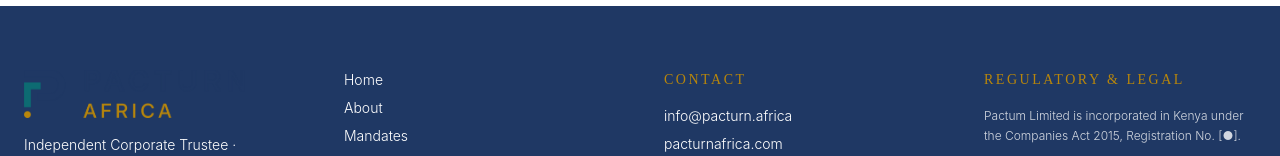
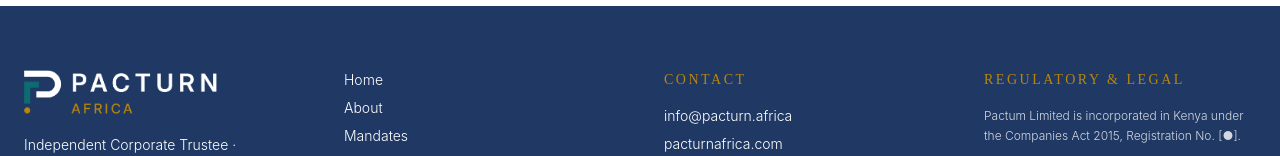
Before and after one commit to Griffin-Ndede/Pacturn_frontend, a React (Vite) app: page / in a window 1280 px wide. Shown: the part 3811-3967 px from the top of the page. Built offline with nearby package versions, Linux system fonts and the light colour scheme.

Commit message:
Fix: changes the footer logo

```diff
--- a/src/Components/Footer.jsx
+++ b/src/Components/Footer.jsx
@@ -12,7 +12,7 @@ function Footer() {
           {/* BRAND */}
           <div className="md:col-span-1">
             <img
-              src="/images/Pacturn horizontal logo_1.png"
+              src="/images/Pacturn white logo.png"
               alt="Pacturn Africa"
               className="h-12 w-auto object-contain mb-4"
             />
```
Also changed, not shown: public/images/Pacturn white logo.png (added).
